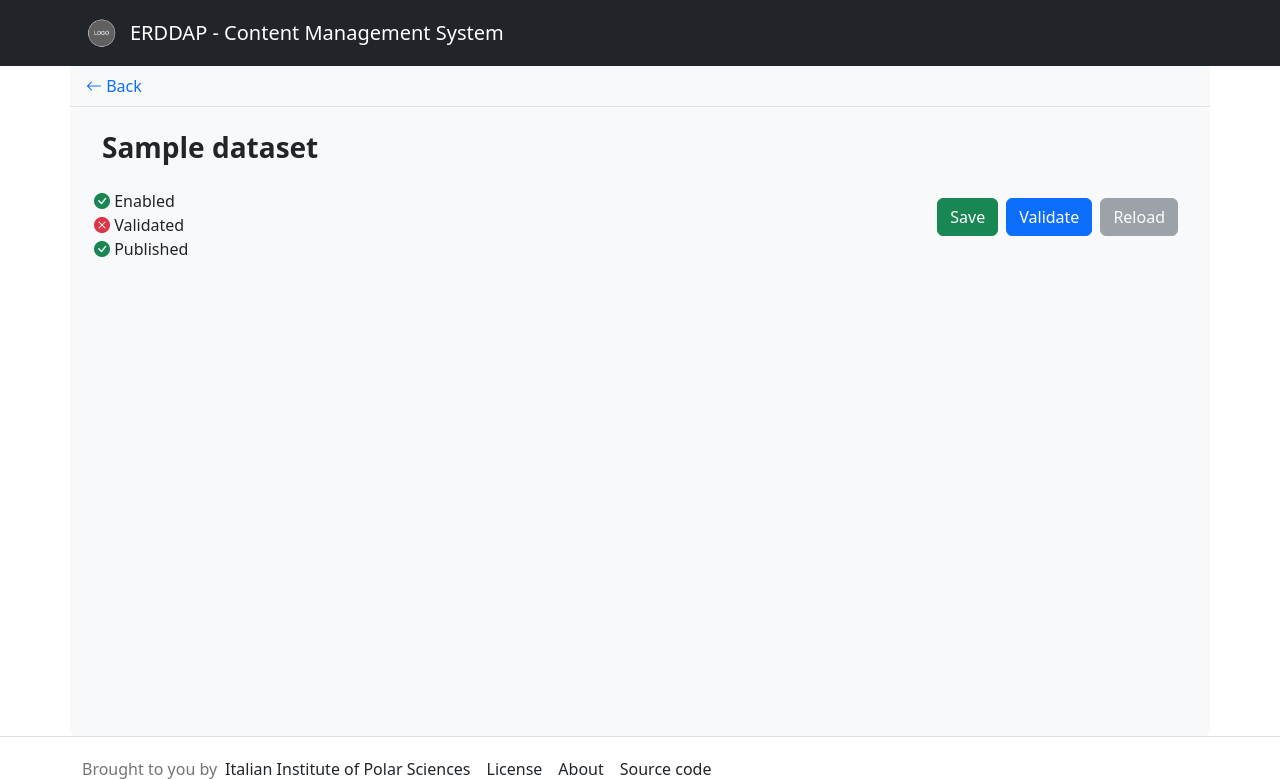
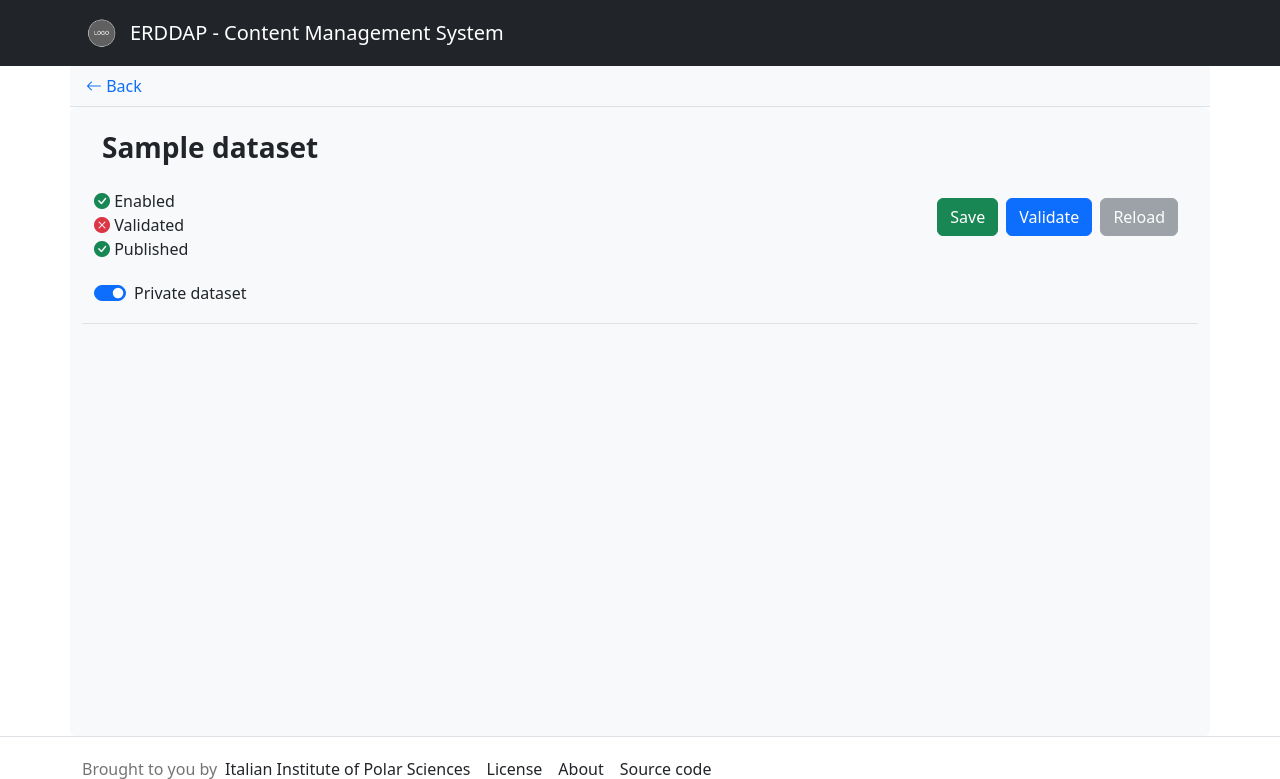
Before and after one commit to ISP-CNR/erddap-cms, a Python web app: template frontend/templates/edit.html in a window 1280 px wide. Shown: the top 779 px of the page. Run offline with Jinja, Linux system fonts and the light colour scheme; the template is opened without the code that fills it: most values are stand-ins (such as "Sample title", 1, 10 or a date in 2020); some libraries are stand-ins or nearby versions.

Commit message:
Add per-dataset privacy toggle (accessibleTo / graphsAccessibleTo)
In the dataset edit form:
- Any editor sees a simple "Private dataset" switch. Enabling it without
  picking roles defaults to the ERDDAP role PRIVATE (an admin still has to
  assign that role to an ERDDAP user for it to grant anyone access).
- Admins additionally get an "Accessible to" roles field and a "Graphs &
  metadata are public" checkbox, matching how IADC's own restricted
  datasets are set up (accessibleTo + graphsAccessibleTo=public) so only
  the raw data requires an ERDDAP login, not the metadata/graphs.
- The ACDD "license" global attribute gets an embargo note appended
  while private (and cleanly stripped again if un-privated), since that's
  the conventional NC_GLOBAL attribute for access/distribution constraints
  (ACDD has no dedicated access-restriction attribute).

Dataset.py now parses accessibleTo/graphsAccessibleTo back for display.

Verified locally: toggled a dataset private/public repeatedly (both as
admin and as a non-admin CMS user), confirmed the XML tags and license
note are written/stripped correctly, and that ERDDAP then actually
enforces it (401 on tabledap, graphs/info page still public when
graphsAccessibleTo=public).

```diff
--- a/frontend/static/js/edit.js
+++ b/frontend/static/js/edit.js
@@ -210,6 +210,51 @@ function generateXMLfromForm() {
   data.dataset.addAttributes = { "#": [] };
   data.dataset.dataVariable = [];
   data.dataset.axisVariable = [];
+
+  // default role used when a non-admin just toggles "Private" without picking
+  // specific roles (that field is admin-only - see edit.html); an admin must
+  // still assign this role to at least one ERDDAP user for it to grant access
+  const DEFAULT_PRIVATE_ROLE = "PRIVATE";
+
+  const privateSwitch = document.getElementById('privateDatasetSwitch');
+  if (privateSwitch && privateSwitch.checked) {
+    const rolesInput = document.getElementById('accessibleTo');
+    const roles = rolesInput ? rolesInput.value.trim() : '';
+    data.dataset.accessibleTo = roles || DEFAULT_PRIVATE_ROLE;
+
+    // default: graphs/metadata stay public, only the raw data requires login
+    // (matches how private datasets are normally set up - see IADC's own
+    // datasets, e.g. graphsAccessibleTo=public alongside accessibleTo).
+    // Admins can still opt out via the checkbox to lock down everything.
+    const graphsCheckbox = document.getElementById('graphsAccessibleTo');
+    if (graphsCheckbox && !graphsCheckbox.checked) {
+      delete data.dataset.graphsAccessibleTo;
+    } else {
+      data.dataset.graphsAccessibleTo = "public";
+    }
+  } else {
+    delete data.dataset.accessibleTo;
+    delete data.dataset.graphsAccessibleTo;
+  }
+
+  // note the restriction in the ACDD "license" global attribute too (the
+  // conventional NC_GLOBAL attribute for access/distribution constraints -
+  // there's no separate standard attribute for this), so it's visible to
+  // anyone reading the dataset's own metadata, not just via ERDDAP's
+  // accessibleTo mechanism. Strip it first so toggling private on/off
+  // repeatedly doesn't pile up duplicate notes.
+  const LICENSE_EMBARGO_NOTE = " | Data access restricted (embargo) - contact the point of contact to request access.";
+  const licenseInput = document.getElementById('global_license');
+  if (licenseInput) {
+    let license = licenseInput.value;
+    if (license.endsWith(LICENSE_EMBARGO_NOTE)) {
+      license = license.slice(0, -LICENSE_EMBARGO_NOTE.length);
+    }
+    if (privateSwitch && privateSwitch.checked) {
+      license += LICENSE_EMBARGO_NOTE;
+    }
+    licenseInput.value = license;
+  }
 
   const dataVariables = groupElementsByCommonAttribute(dataVarInputs, 'data-varnum');
   const dataVarAttributes = groupElementsByCommonAttribute(dataVarAttributesInputs, 'data-varnum');
--- a/frontend/templates/edit.html
+++ b/frontend/templates/edit.html
@@ -69,6 +69,33 @@
           {% endif %}
         </div>
       </div>
+      <div class="row w-100 mb-3 mx-0 pb-3 border-bottom">
+        <div class="col-12">
+          <div class="form-check form-switch">
+            <input class="form-check-input" type="checkbox" role="switch" id="privateDatasetSwitch"
+              {% if data.dataset.accessible_to %} checked {% endif %}
+              onchange="document.getElementById('privateDatasetOptions').classList.toggle('d-none', !this.checked)">
+            <label class="form-check-label" for="privateDatasetSwitch">Private dataset</label>
+          </div>
+          {% if data['current_user'].admin %}
+            <div id="privateDatasetOptions" class="mt-2 {% if not data.dataset.accessible_to %}d-none{% endif %}">
+              <div class="row">
+                <div class="col-6">
+                  <label for="accessibleTo" class="form-label">Accessible to (ERDDAP roles)</label>
+                  <input type="text" class="form-control" id="accessibleTo" placeholder="leave empty for the default PRIVATE role" value="{{ data.dataset.accessible_to or '' }}">
+                  <div class="form-text">Comma-separated. Must match a role assigned to an <a href="{{ url_for('erddap_users') }}">ERDDAP user</a>. Leave empty to use the default <code>PRIVATE</code> role.</div>
+                </div>
+                <div class="col-6 d-flex align-items-end pb-2">
+                  <div class="form-check">
+                    <input class="form-check-input" type="checkbox" id="graphsAccessibleTo" {% if not data.dataset.accessible_to or data.dataset.graphs_accessible_to == 'public' %} checked {% endif %}>
+                    <label class="form-check-label" for="graphsAccessibleTo">Graphs &amp; metadata are public (only raw data requires login)</label>
+                  </div>
+                </div>
+              </div>
+            </div>
+          {% endif %}
+        </div>
+      </div>
     {% if data['current_user'].admin == true %}
     <div class="nav nav-tabs" id="nav-tab" role="tablist">
       <button class="nav-link active" id="nav-form-tab" data-bs-toggle="tab" data-bs-target="#nav-form" type="button" role="tab" aria-controls="nav-form" aria-selected="true">Simple</button>
--- a/frontend/templates/erddap_users.html
+++ b/frontend/templates/erddap_users.html
@@ -12,7 +12,9 @@
   </div>
   <p class="fw-light text-muted px-2">
     Login accounts for ERDDAP itself (used to access private/<code>accessibleTo</code>-restricted
-    datasets), separate from CMS accounts.
+    datasets), separate from CMS accounts. When someone marks a dataset "Private" without
+    picking specific roles, it defaults to the <code>PRIVATE</code> role - assign that role
+    to a user here to give them access to every such dataset.
   </p>
 
   {% with messages = get_flashed_messages(with_categories=True) %}
```
Also changed, not shown: frontend/Dataset.py (+11 -0 lines).
